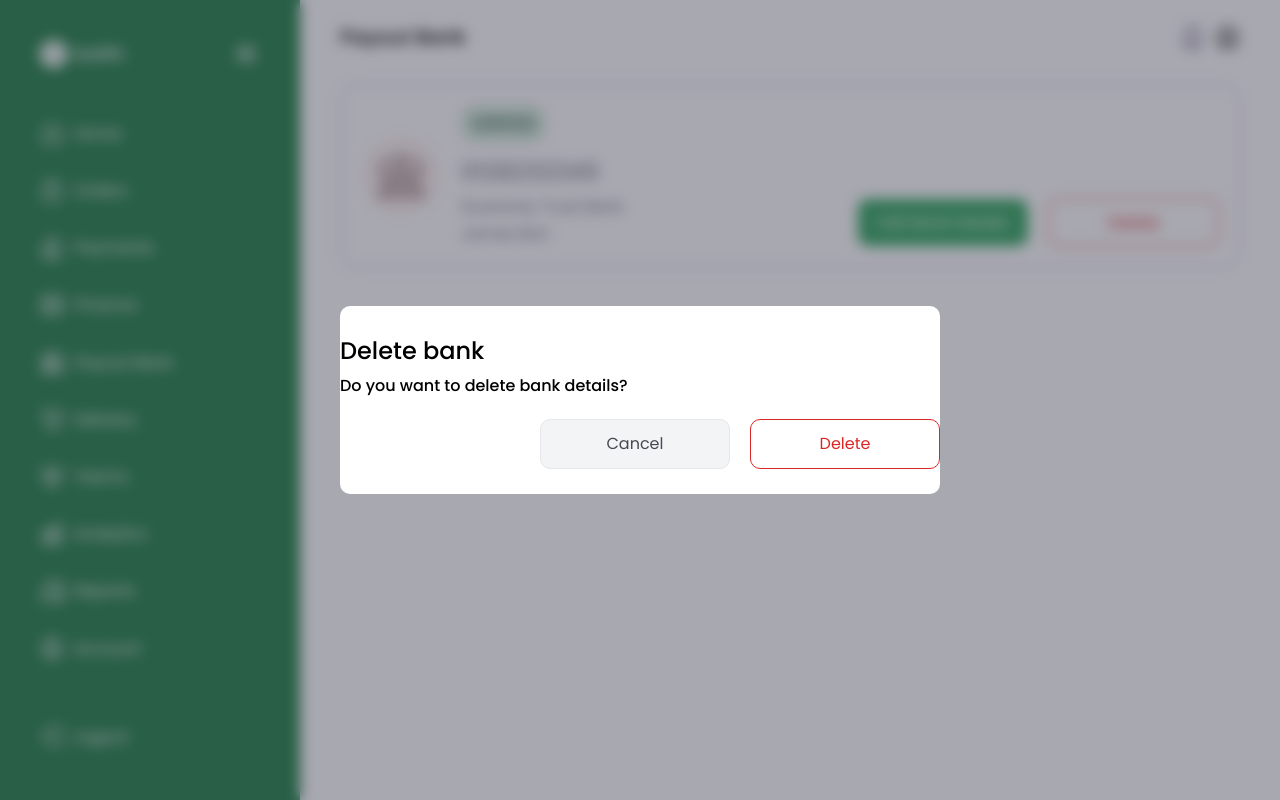
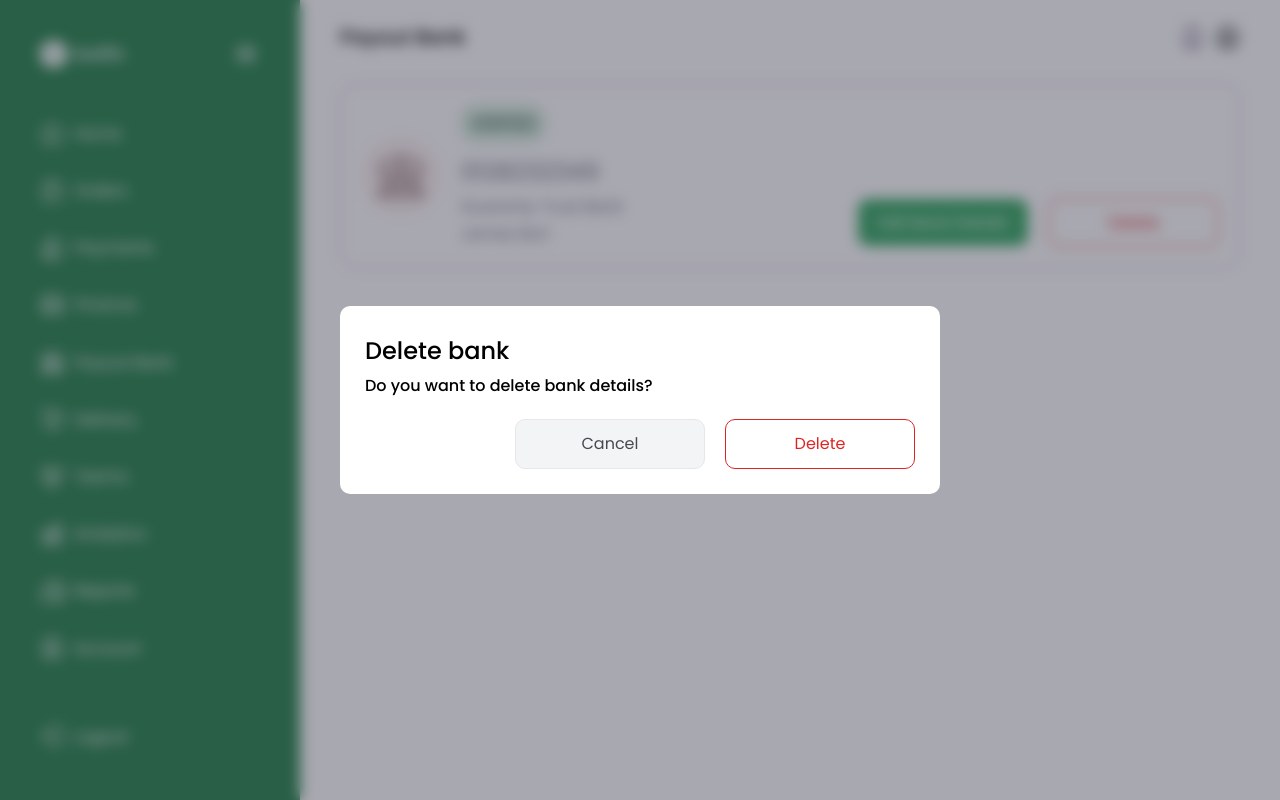
Before and after one commit to projects-for-clients/swifth, a React (Vite) app: page /dashboard/payoutBank in a window 1280 px wide. Both pictures are taken after a click on the button "Delete". Built offline with nearby package versions, Linux system fonts and the light colour scheme.

Commit message:
working on payout bank

```diff
--- a/src/pages/PayoutBank.tsx
+++ b/src/pages/PayoutBank.tsx
@@ -26,7 +26,7 @@ function PayoutBank() {
       <Header title="Payout Bank" />
       <dialog className="dialog relative text-[1.6rem]" ref={dialogRef}>
         <section className="grid place-content-center w-screen h-[100vh]">
-          <div className="bg-white rounded-2xl grid justify-items-start gap-8 w-[60rem] py-10">
+          <div className="bg-white rounded-2xl grid justify-items-start gap-8 w-[60rem] p-10">
             <div>
               <p className="text-[2.4rem] font-medium text-left flex w-full">
                 Delete bank
```
